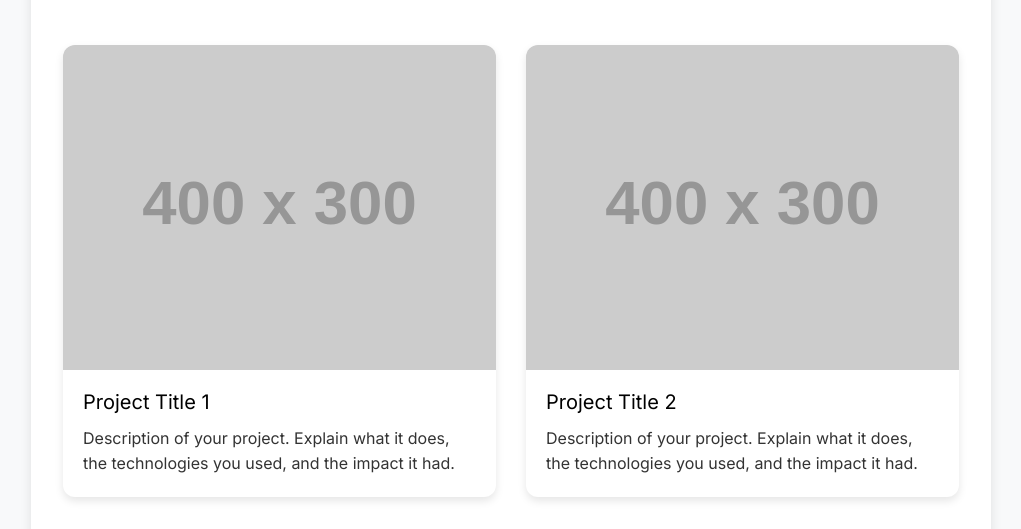
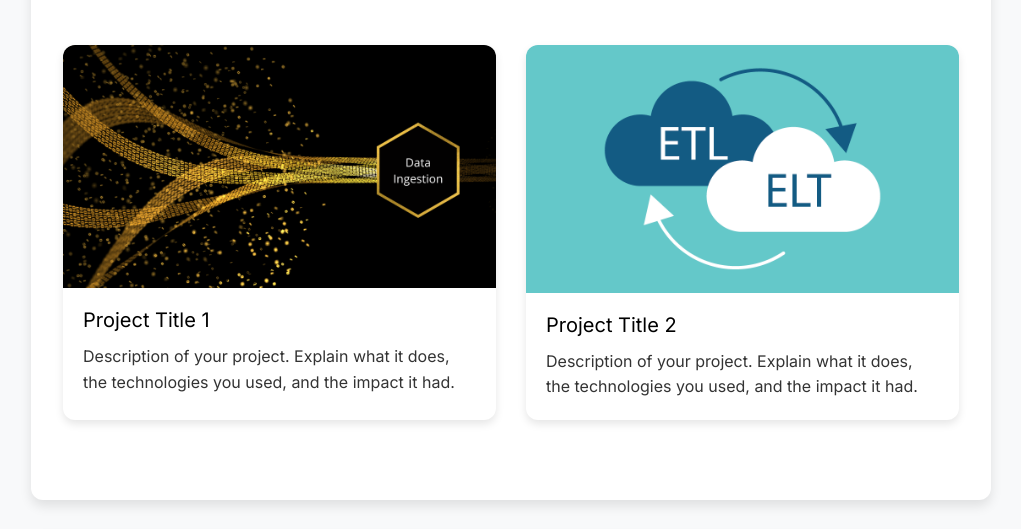
Before and after one commit to DannyBoy3310/DannyBoy3310.github.io, a plain HTML site: page index.html in a window 1280 px wide. Shown: the part 688-1217 px from the top of the page, without its empty margins (129-1150 px from the left). Drawn offline with nearby package versions, Linux system fonts and the light colour scheme; placeholder pictures from the web are drawn by us.

Commit message:
Update index.html

```diff
--- a/index.html
+++ b/index.html
@@ -173,7 +173,7 @@
         <div class="row">
             <div class="col-md-6 mb-4 d-flex justify-content-center">
                 <div class="card" style="width: 100%;">
-                    <img src="https://via.placeholder.com/400x300" class="card-img-top" alt="Project 1 Image">
+                    <img src="data_ingestion.png" class="card-img-top" alt="Project 1 Image">
                     <div class="card-body">
                         <h5 class="card-title">Project Title 1</h5>
                         <p class="card-text">Description of your project. Explain what it does, the technologies you used, and the impact it had.</p>
@@ -182,7 +182,7 @@
             </div>
             <div class="col-md-6 mb-4 d-flex justify-content-center">
                 <div class="card" style="width: 100%;">
-                    <img src="https://via.placeholder.com/400x300" class="card-img-top" alt="Project 2 Image">
+                    <img src="ETL.png" class="card-img-top" alt="Project 2 Image">
                     <div class="card-body">
                         <h5 class="card-title">Project Title 2</h5>
                         <p class="card-text">Description of your project. Explain what it does, the technologies you used, and the impact it had.</p>
```
